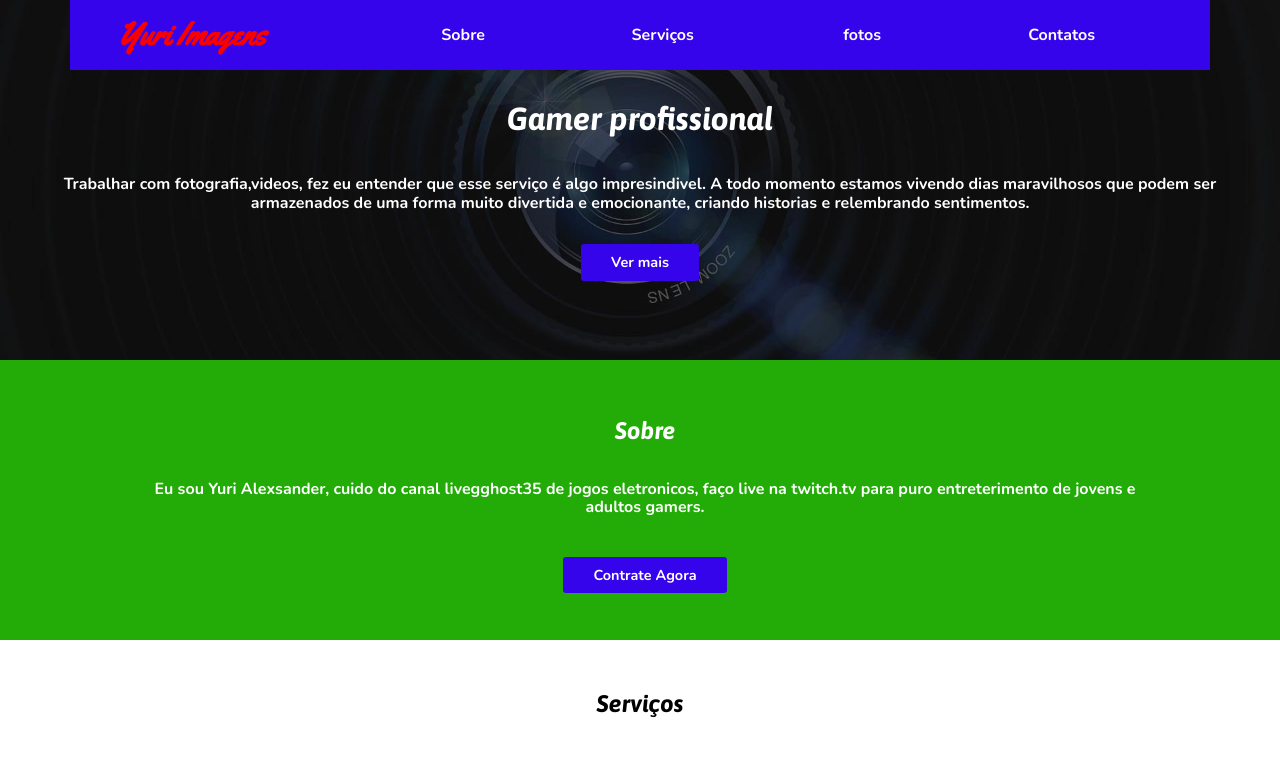
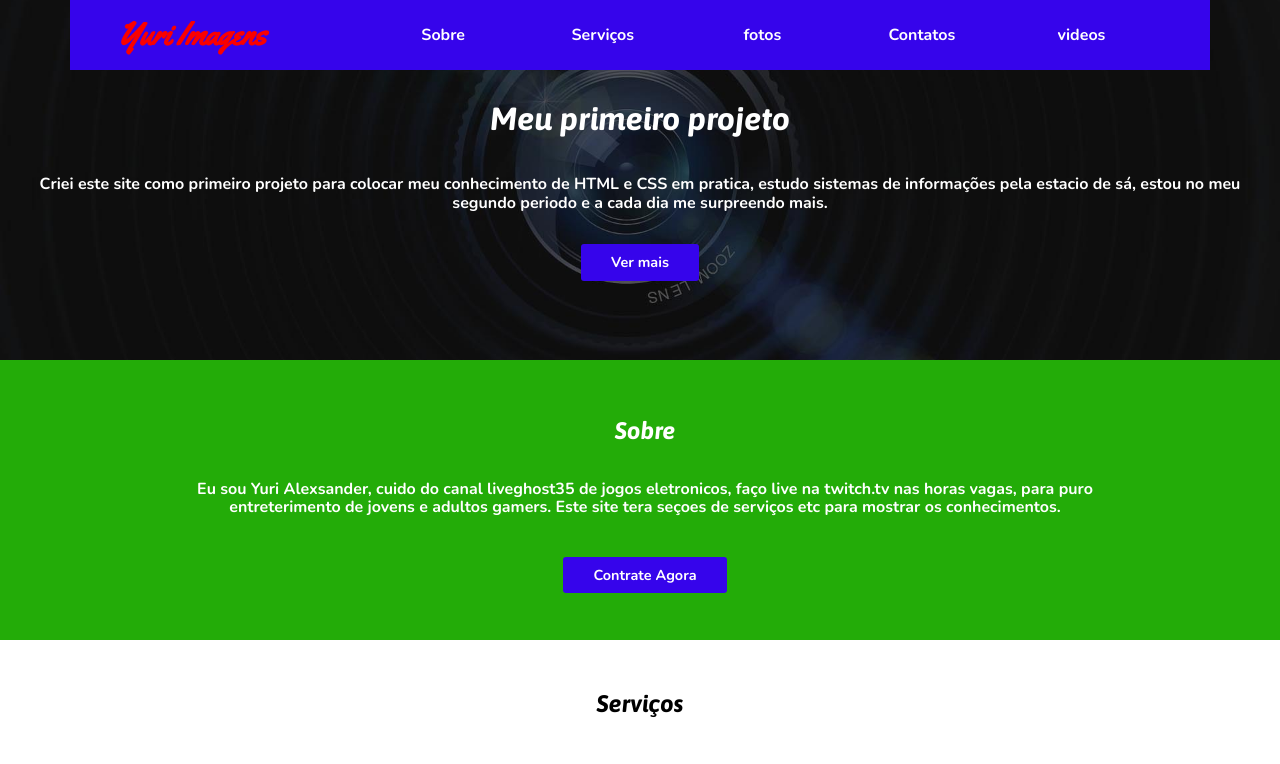
Before and after one commit to yuri-xavier/personal-portfolio, a plain HTML site: page index.html in a window 1280 px wide. Shown: the top 764 px of the page. Drawn offline with nearby package versions, Linux system fonts and the light colour scheme.

Commit message:
feat: update info

```diff
--- a/index.html
+++ b/index.html
@@ -15,24 +15,23 @@
             <li><a href="#Serviços">Serviços</a></li>
             <li><a href="#fotos">fotos</a></li>
             <li><a href="#contatos">Contatos</a></li>
+            <li><a href="#videos">videos</a></li>
         </ul>
     </nav>
 
     <header id="topo">
-        <h1>Gamer profissional</h1>
-        <p> Trabalhar com fotografia,videos, fez eu entender
-        que esse serviço é algo impresindivel. A todo momento
-        estamos vivendo dias maravilhosos que podem ser
-        armazenados de uma forma muito divertida e emocionante,
-        criando historias e relembrando sentimentos.</p>
+        <h1>Meu primeiro projeto</h1>
+        <p>Criei este site como primeiro projeto para colocar meu conhecimento de HTML
+        e CSS em pratica, estudo sistemas de informações pela estacio de sá, estou no meu segundo periodo e a cada dia
+        me surpreendo mais.</p>
         <a href="#Serviços" class="botao">Ver mais</a>
     </header>
 
     <section id="sobre">
         <h2>Sobre</h2>
-        <p> Eu sou Yuri Alexsander, cuido do canal livegghost35
-        de jogos eletronicos, faço live na twitch.tv para puro entreterimento
-        de jovens e adultos gamers. </p>
+        <p> Eu sou Yuri Alexsander, cuido do canal liveghost35
+        de jogos eletronicos, faço live na twitch.tv nas horas vagas, para puro entreterimento
+        de jovens e adultos gamers. Este site tera seçoes de serviços etc para mostrar os conhecimentos. </p>
         <a href="#contatos" class="botao"> Contrate Agora</a>
     </section>
 
@@ -88,6 +87,14 @@
         <img src="img/ponte.jpg" alt="ponte">
     </section>
 
+    <section id="videos">
+        <h2>videos</h2>
+        <video src="videos/video1.mp4"  height="300" controls> </video>
+        <video src="videos/video2.mp4"  height="300" controls> </video>
+        <video src="videos/video3.mp4"  height="300" controls> </video>
+
+    </section>
+
     <section id="contatos">
         <h2>contatos</h2>
         <p>Vem falar comigo</p>
```
